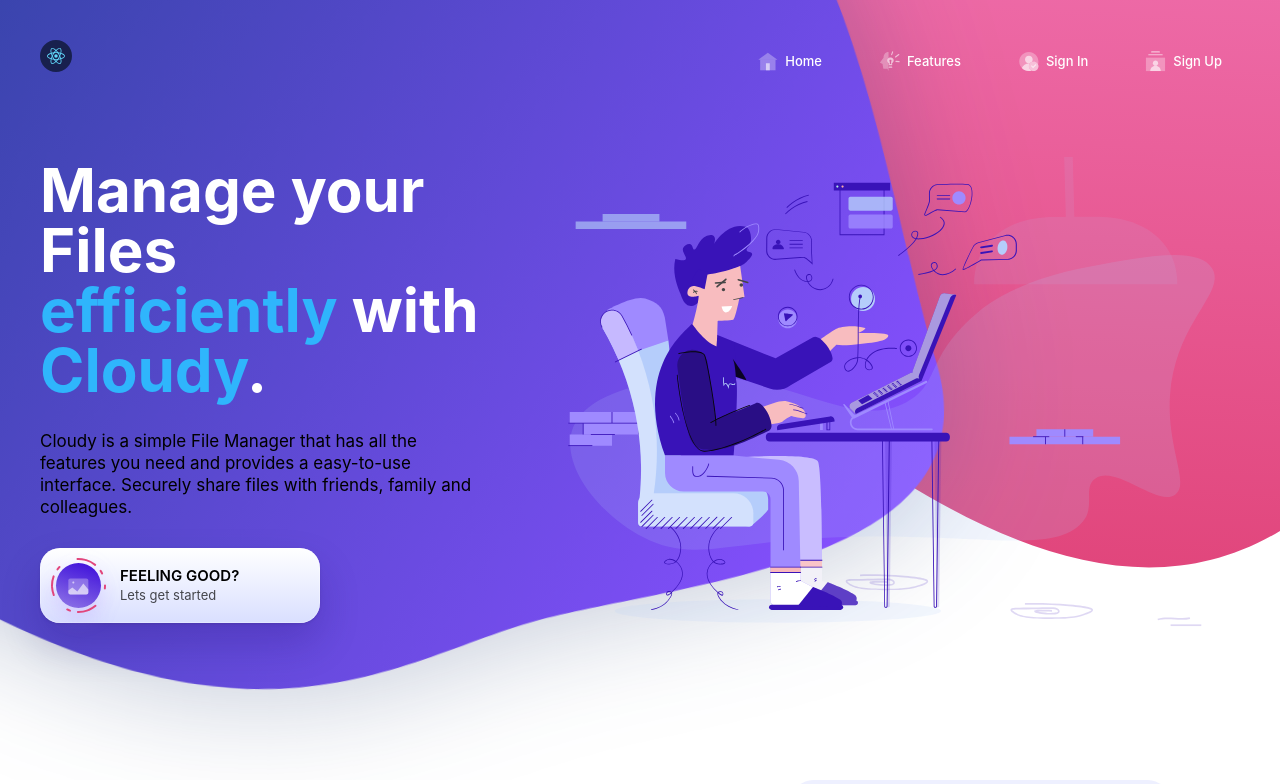
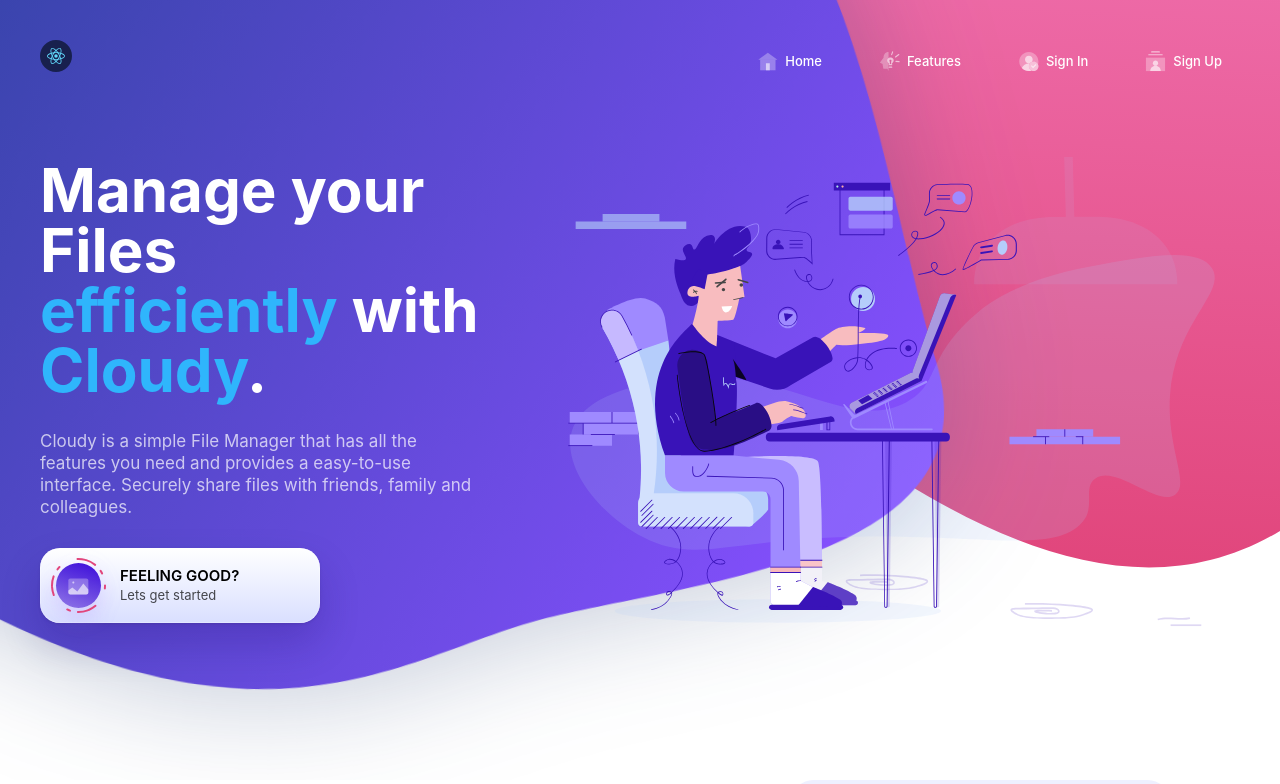
Before and after one commit to iamBelugaa/cloudy-frontend, a React (Create React App) app: page / in a window 1280 px wide. Shown: the top 784 px of the page. Built offline with nearby package versions, Linux system fonts and the light colour scheme.

Commit message:
Changed description to off white in Hero Section

```diff
--- a/src/components/sections/HeroSection.jsx
+++ b/src/components/sections/HeroSection.jsx
@@ -143,7 +143,7 @@ const Title = styled(H1)`
 `;
 
 const Description = styled(MediumText)`
-  color: ${COLORS.text1};
+  color: ${COLORS.text4};
 `;
 
 const Illustration = styled.img`
```
